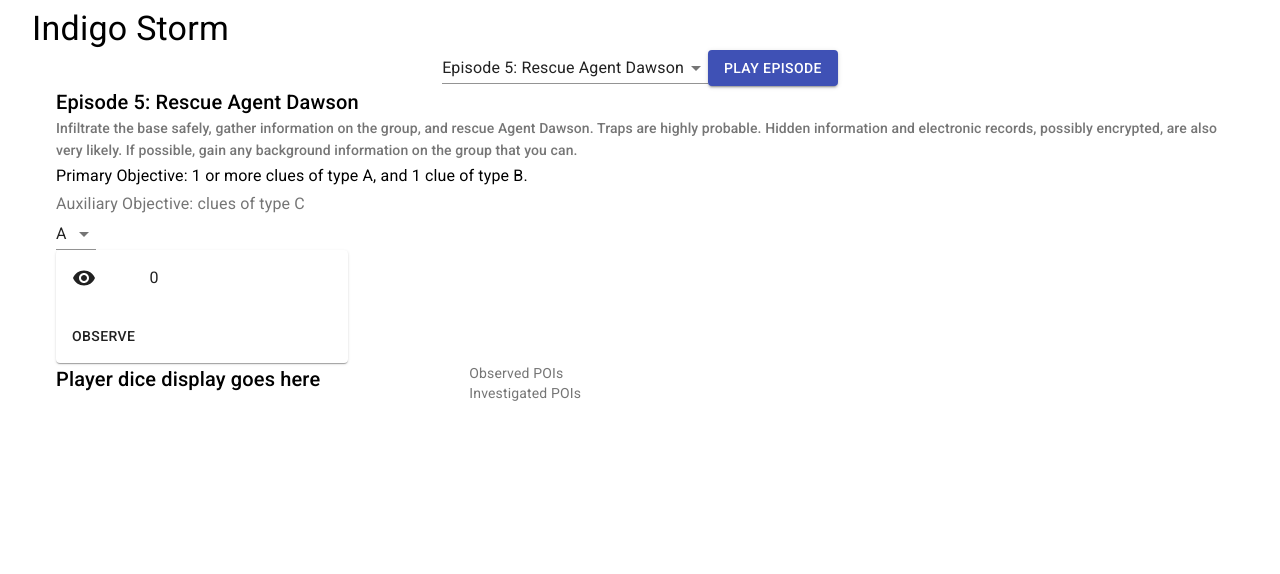
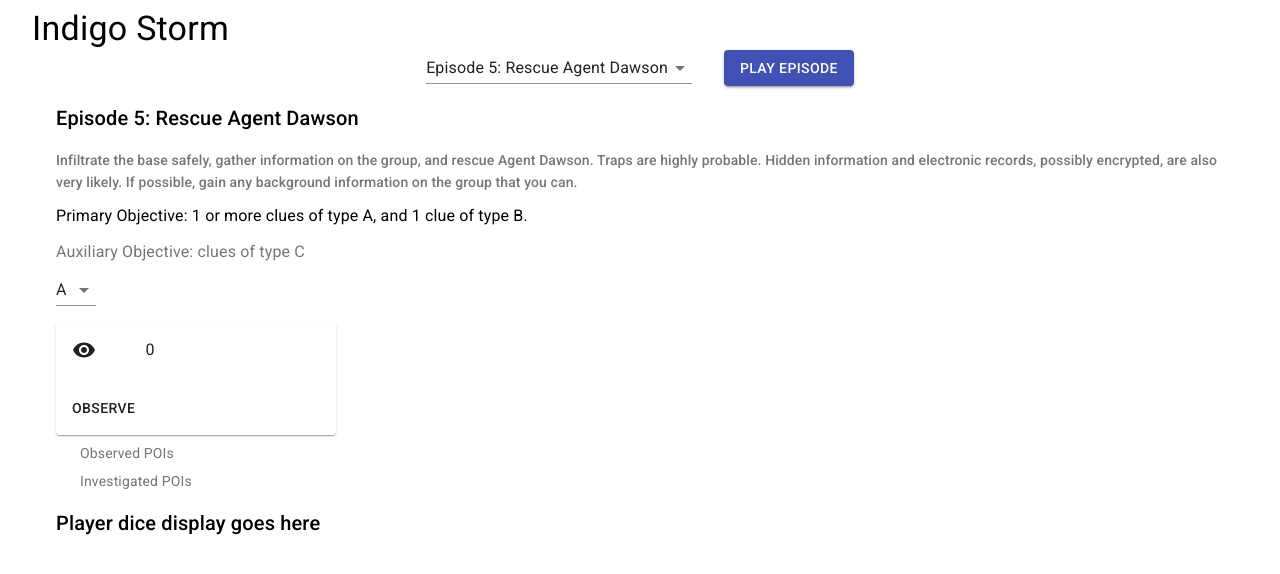
Before and after one commit to chrisculy/indigostorm, a React app: page / in a window 1280 px wide. Shown: the top 574 px of the page. Built offline with nearby package versions, Linux system fonts and the light colour scheme; what typesafe-actions would draw is missing.

Commit message:
Improve spacing of UI elements.

```diff
--- a/src/app/components/EpisodeDisplay.tsx
+++ b/src/app/components/EpisodeDisplay.tsx
@@ -1,7 +1,7 @@
 import React from 'react';
 import { Dispatch } from 'redux';
 import { connect } from 'react-redux';
-import { Container, Grid, Typography } from '@material-ui/core';
+import { Container, Grid, Typography, Box } from '@material-ui/core';
 import AreaDisplay from './AreaDisplay';
 import { GameState, ReduxStore } from '../state/store';
 import PointsOfInterestDisplay from './PointsOfInterestDisplay';
@@ -12,16 +12,26 @@ export type EpisodeDisplayProps = GameState & {
 };
 
 const EpisodeDisplay: React.StatelessComponent<EpisodeDisplayProps> = (props: EpisodeDisplayProps) => {
-	const pois = props.episode.pointsOfInterest.filter(poi => props.episode.areas[props.activeAreaIndex].pointOfInterestIds.some(poiId => poi.id === poiId));
+	const pois = props.episode.pointsOfInterest.filter(poi =>
+		props.episode.areas[props.activeAreaIndex].pointOfInterestIds.some(poiId => poi.id === poiId)
+	);
 	return (
 		<Container>
+			<Box my={2}>
 				<Typography variant="h6">{props.episode.name}</Typography>
+			</Box>
+			<Box my={1}>
 				<Typography variant="subtitle2" color="textSecondary">
 					{props.episode.mission.description}
 				</Typography>
+			</Box>
+			<Box my={1}>
 				<Typography variant="subtitle1">{`Primary Objective: ${props.episode.mission.primaryObjective}`}</Typography>
+			</Box>
+			<Box my={1}>
 				<Typography variant="subtitle1" color="textSecondary">{`Auxiliary Objective: ${props.episode.mission.auxiliaryObjective}`}</Typography>
-			<Grid container>
+			</Box>
+			<Grid container spacing={2}>
 				<Grid item xs={12}>
 					<AreaDisplay activeAreaIndex={props.activeAreaIndex} areas={props.episode.areas} dispatch={props.dispatch} />
 				</Grid>
--- a/src/app/components/EpisodeSelector.tsx
+++ b/src/app/components/EpisodeSelector.tsx
@@ -22,7 +22,7 @@ const EpisodeSelector : React.StatelessComponent<EpisodeSelectorProps> = (props:
 	const [episodeIndex, setEpisodeIndex] = useState(0);
 
 	return (
-		<Grid container direction="row" justify="center" alignItems="center">
+		<Grid container direction="row" justify="center" alignItems="center" spacing={4}>
 			<Grid item>
 				<Select
 					value={episodeIndex}
--- a/src/app/components/HandDisplay.tsx
+++ b/src/app/components/HandDisplay.tsx
@@ -9,23 +9,27 @@ interface HandDisplayProps {
 	investigatePoi: (observedPoiIndex: number) => void;
 }
 
+const renderPoiType = (poi: PointOfInterest) => {
+	return (
+		<Typography variant="body2" align="right">
+			{poi.type ? poi.type : '\u00a0'}
+		</Typography>
+	);
+};
+
 const renderObservedPoi = (poi: PointOfInterest, poiIndex: number, investigatePoi: (observedPoiIndex: number) => void) => {
-	const typeDisplay = poi.type ? (
-		<Typography variant="body2" align="right">
-			{poi.type}
-		</Typography>
-	) : null;
 	return (
+		<Grid item xs={3} key={`poi_${poi.id}`}>
 			<Card>
 				<CardContent>
-				<Grid container>
+					<Grid container spacing={1}>
 						<Grid item xs={12}>
-						{typeDisplay}
+							{renderPoiType(poi)}
 						</Grid>
 						{poi.investigationCosts.map((cost: InvestigationCost, index: number) => {
 							return (
 								<Grid key={`poi_${poi.id}_investigation_cost_${index}`} item xs={3}>
-								{cost}
+									{cost !== 'none' ? cost : '\u00a0'}
 								</Grid>
 							);
 						})}
@@ -35,21 +39,18 @@ const renderObservedPoi = (poi: PointOfInterest, poiIndex: number, investigatePo
 					<Button onClick={() => investigatePoi(poiIndex)}>{'Investigate'}</Button>
 				</CardActions>
 			</Card>
+		</Grid>
 	);
 };
 
 const renderInvestigatedPoi = (poi: PointOfInterest) => {
-	const typeDisplay = poi.type ? (
-		<Typography variant="body2" align="right">
-			{poi.type}
-		</Typography>
-	) : null;
 	return (
-		<Card>
+		<Grid item xs={12} key={`poi_${poi.id}`}>
+			<Card key={`poi_${poi.id}`}>
 				<CardContent>
 					<Grid container>
 						<Grid item xs={12}>
-						{typeDisplay}
+							{renderPoiType(poi)}
 						</Grid>
 						<Grid item xs={12}>
 							<Typography variant="body1">{poi.description}</Typography>
@@ -57,13 +58,14 @@ const renderInvestigatedPoi = (poi: PointOfInterest) => {
 					</Grid>
 				</CardContent>
 			</Card>
+		</Grid>
 	);
 };
 
 const HandDisplay: React.StatelessComponent<HandDisplayProps> = (props: HandDisplayProps) => {
 	return (
 		<Container>
-			<Grid container>
+			<Grid container spacing={2}>
 				<Grid item xs={12}>
 					<Typography variant="body2" color="textSecondary">
 						{'Observed POIs'}
@@ -71,7 +73,7 @@ const HandDisplay: React.StatelessComponent<HandDisplayProps> = (props: HandDisp
 				</Grid>
 				{props.hand.observed.map((poi: PointOfInterest, index: number) => renderObservedPoi(poi, index, props.investigatePoi))}
 			</Grid>
-			<Grid container>
+			<Grid container spacing={2}>
 				<Grid item xs={12}>
 					<Typography variant="body2" color="textSecondary">
 						{'Investigated POIs'}
--- a/src/app/components/PlayerDisplay.tsx
+++ b/src/app/components/PlayerDisplay.tsx
@@ -14,12 +14,12 @@ export type PlayerDisplayProps = GameState & {
 const PlayerDisplay: React.StatelessComponent<PlayerDisplayProps> = (props: PlayerDisplayProps) => {
 	return (
 		<Container>
-			<Grid container>
-				<Grid item xs={4}>
+			<Grid container spacing={2}>
+				<Grid item xs={12}>
+					<HandDisplay hand={props.hand} investigatePoi={(observedPoiIndex: number) => props.dispatch(investigatePoi(observedPoiIndex))} />
+				</Grid>
+				<Grid item xs={12}>
 					<DiceDisplay />
-				</Grid>
-				<Grid item xs={8}>
-					<HandDisplay hand={props.hand} investigatePoi={(observedPoiIndex: number) => props.dispatch(investigatePoi(observedPoiIndex))} />
 				</Grid>
 			</Grid>
 		</Container>
--- a/src/app/components/PointsOfInterestDisplay.tsx
+++ b/src/app/components/PointsOfInterestDisplay.tsx
@@ -10,7 +10,7 @@ export interface PointsOfInterestDisplayProps {
 
 const PointsOfInterestDisplay: React.StatelessComponent<PointsOfInterestDisplayProps> = (props: PointsOfInterestDisplayProps) => {
 	return (
-		<Grid container>
+		<Grid container spacing={2}>
 			{props.pointsOfInterest.map((pointOfInterest: PointOfInterest) => {
 				return (
 					<Grid item xs={3} key={`poi_${pointOfInterest.id}`}>
```
Lines whose indentation alone changed are shown as unchanged.
